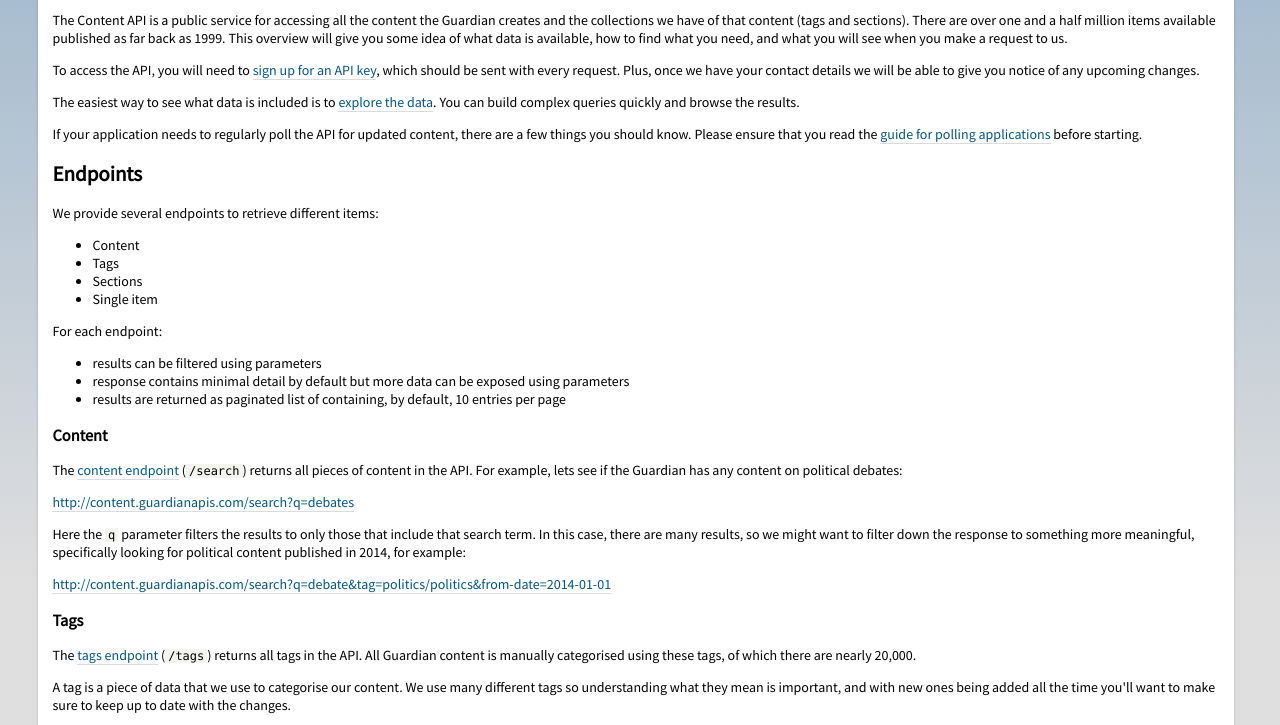
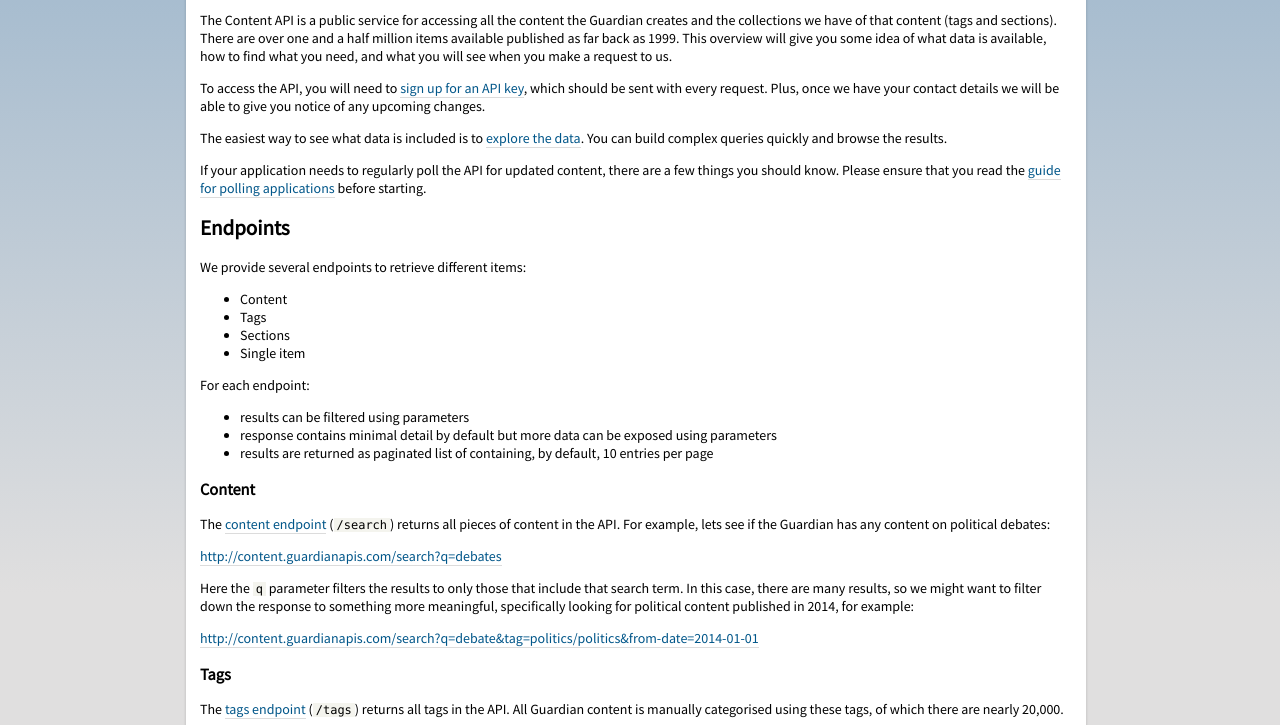
Before and after one commit to guardian/open-platform-site, a plain HTML site: page documentation/index.html in a window 1280 px wide. Shown: the part 207-932 px from the top of the page. Drawn offline with nearby package versions, Linux system fonts and the light colour scheme; a web font is replaced by a local one.

Commit message:
Limit width size and center following Cantlin feedback.

```diff
--- a/assets/css/documentation.css
+++ b/assets/css/documentation.css
@@ -12,6 +12,9 @@
 
 #doccontent {
     color: black;
+    font-size: 14px;
+    max-width: 900px;
+    margin: 0 auto;
 }
 
 #doccontent a{
@@ -51,10 +54,6 @@
 }
 
 
-#doccontent {
-    font-size: 14px;
-}
-
 #doccontent .ui.ribbon.label {
     text-transform: none;
     background-color: #214583;
--- a/public/css/documentation.css
+++ b/public/css/documentation.css
@@ -1 +1 @@
-.pushed{margin-left:200px!important}#sidebar{background-color:#2479c3;height:auto!important;width:200px!important;top:90px!important}#doccontent{color:#000}#doccontent a{text-decoration:none!important;border-bottom:1px solid #dcdcdc;color:#005689;cursor:pointer;-webkit-transition:border-color .15s ease-out;-moz-transition:border-color .15s ease-out;transition:border-color .15s ease-out}#doccontent a:hover,a:focus{border-color:#6e99b2}.ui.page.grid.container{position:relative;width:auto;margin-right:28px;margin-left:20px;padding:0;height:100%}.ui.segment{border-radius:0}.ui.popup{font-size:.775rem}th .ui.icon.button{margin-left:5px;padding:.6em .8em}#doccontent{font-size:14px}#doccontent .ui.ribbon.label{text-transform:none;background-color:#214583;border-color:rgba(33,69,131,.15);color:#fff}#doccontent .ui.ribbon.label a{color:#fff;text-decoration:none;opacity:1}#doccontent code{background:#f4f4ee;vertical-align:baseline;padding:0 3px;font-family:Consolas,Menlo,'DejaVu Sans Mono','Bitstream Vera Sans Mono','Lucida Console';overflow:scroll;font-size:12px}#doccontent ui.table{width:80%}
+.pushed{margin-left:200px!important}#sidebar{background-color:#2479c3;height:auto!important;width:200px!important;top:90px!important}#doccontent{color:#000;font-size:14px;max-width:900px;margin:0 auto}#doccontent a{text-decoration:none!important;border-bottom:1px solid #dcdcdc;color:#005689;cursor:pointer;-webkit-transition:border-color .15s ease-out;-moz-transition:border-color .15s ease-out;transition:border-color .15s ease-out}#doccontent a:hover,a:focus{border-color:#6e99b2}.ui.page.grid.container{position:relative;width:auto;margin-right:28px;margin-left:20px;padding:0;height:100%}.ui.segment{border-radius:0}.ui.popup{font-size:.775rem}th .ui.icon.button{margin-left:5px;padding:.6em .8em}#doccontent .ui.ribbon.label{text-transform:none;background-color:#214583;border-color:rgba(33,69,131,.15);color:#fff}#doccontent .ui.ribbon.label a{color:#fff;text-decoration:none;opacity:1}#doccontent code{background:#f4f4ee;vertical-align:baseline;padding:0 3px;font-family:Consolas,Menlo,'DejaVu Sans Mono','Bitstream Vera Sans Mono','Lucida Console';overflow:scroll;font-size:12px}#doccontent ui.table{width:80%}
```
